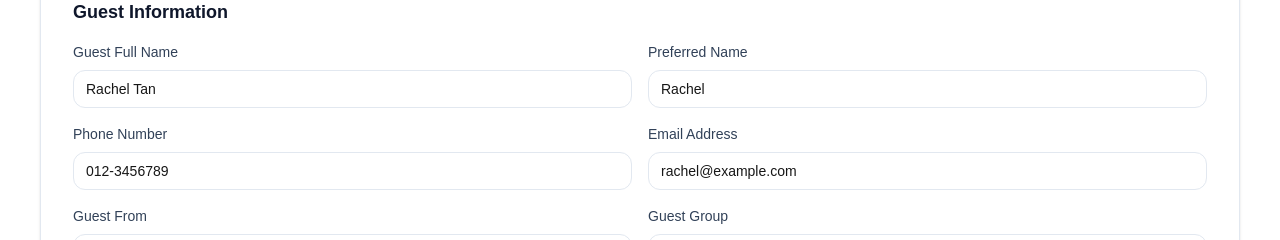
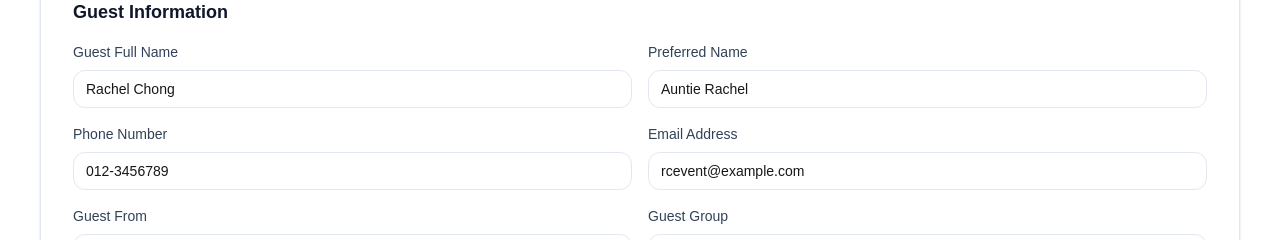
Before and after one commit to RCEventPlanner/WeddingPlanningOS, a Next.js app: page /rsvp in a window 1280 px wide. Shown: the part 676-916 px from the top of the page. Built offline with nearby package versions, Linux system fonts and the light colour scheme.

Commit message:
Add reusable RSVP form

```diff
--- a/components/RSVPForm.tsx
+++ b/components/RSVPForm.tsx
@@ -18,10 +18,10 @@ type RSVPFormProps = {
 const mealOptions = Array.from({ length: 11 }, (_, i) => i);
 
 export function RSVPForm({
-  guestName = "Rachel Tan",
-  preferredName = "Rachel",
+  guestName = "Rachel Chong",
+  preferredName = "Auntie Rachel",
   phoneNumber = "012-3456789",
-  emailAddress = "rachel@example.com",
+  emailAddress = "rcevent@example.com",
   guestFrom = "Bride's Side",
   guestGroup = "Family",
   adults = 2,
```
